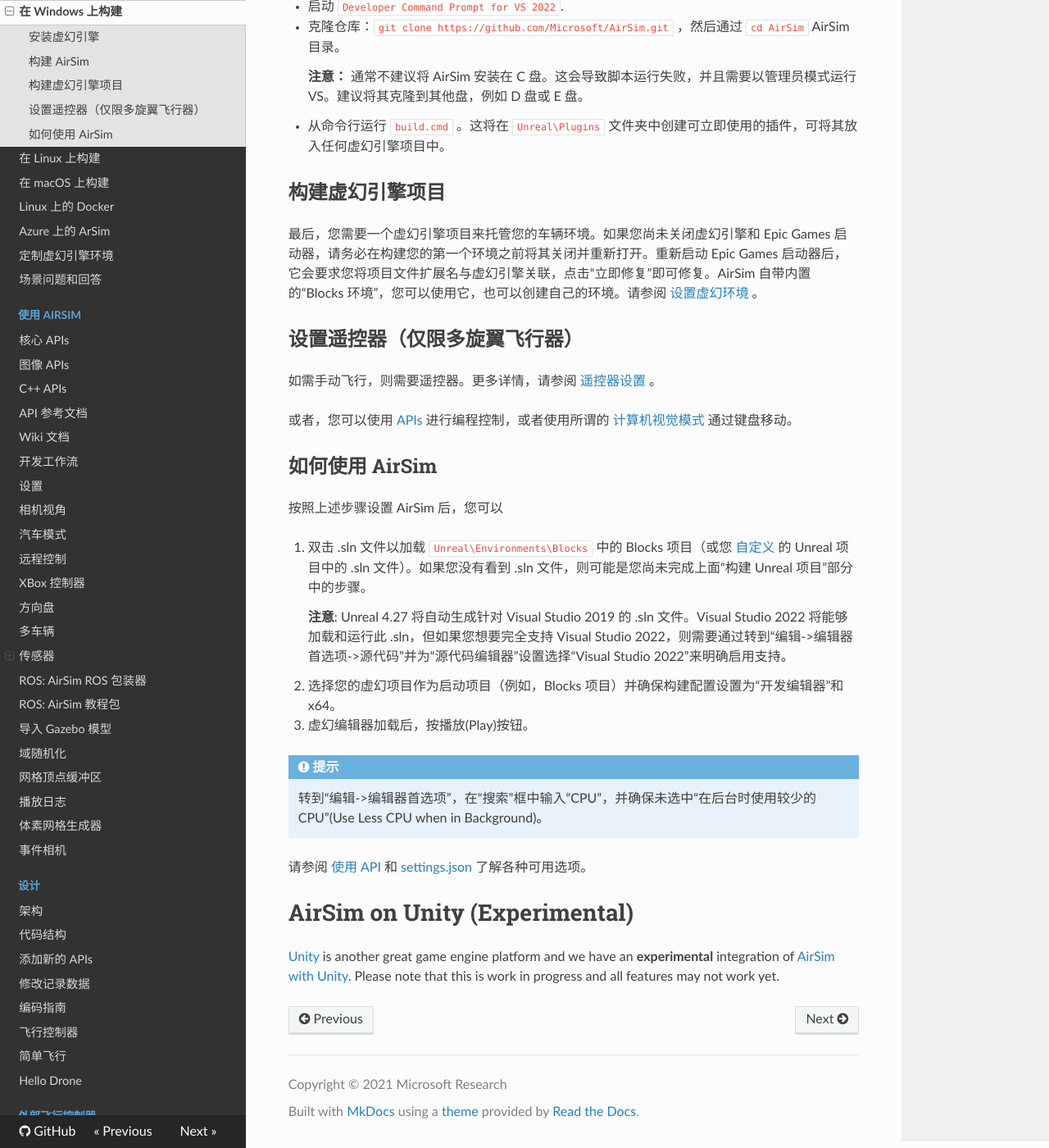
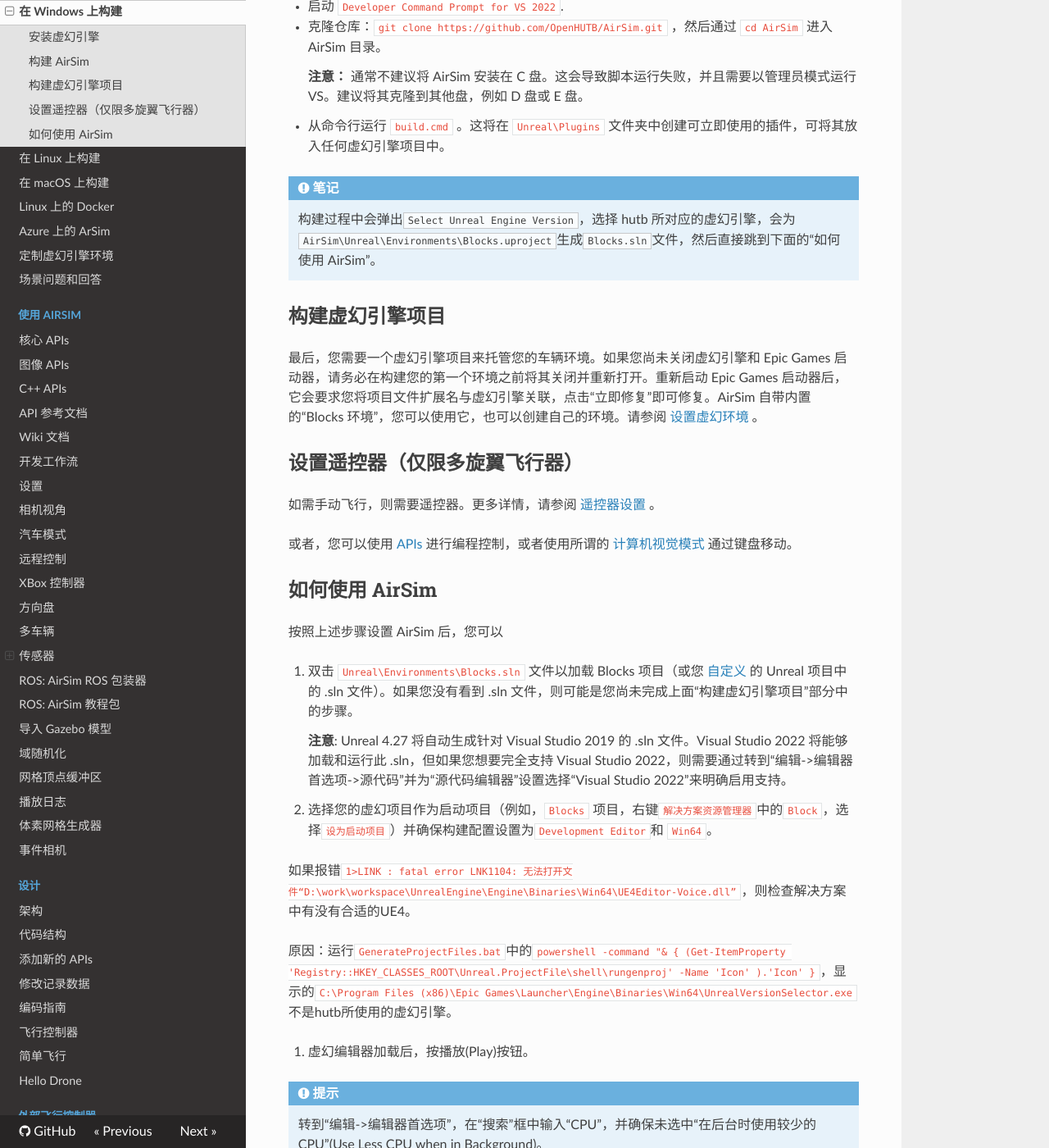
Before and after one commit to nongfu212/air_doc, an MkDocs documentation site: the page built from docs/build_windows.md, in a window 1280 px wide and 1400 px high, scrolled down 1377 px. Shown: the whole window at 82% size. Built offline with MkDocs 1.6.1, drawn with Linux system fonts in a browser that asks for light colours; nearby versions of some CDN libraries; some of the changed text lies outside the part shown.

Commit message:
构建项目

```diff
--- a/docs/build_windows.md
+++ b/docs/build_windows.md
@@ -14,11 +14,16 @@
 ## 构建 AirSim
 * 安装 Visual Studio 2022。**确保**选择使用 **C++ 和 Windows 10 SDK 10.0.19041 进行桌面开发**（默认选择），并在安装 VS 2022 时在“单个组件”选项卡下选择最新的 .NET Framework SDK。
 * 启动 `Developer Command Prompt for VS 2022`.
-* 克隆仓库：`git clone https://github.com/Microsoft/AirSim.git` ，然后通过 `cd AirSim` AirSim 目录。
+* 克隆仓库：`git clone https://github.com/OpenHUTB/AirSim.git` ，然后通过 `cd AirSim` 进入 AirSim 目录。
 
     **注意：** 通常不建议将 AirSim 安装在 C 盘。这会导致脚本运行失败，并且需要以管理员模式运行 VS。建议将其克隆到其他盘，例如 D 盘或 E 盘。
 
 * 从命令行运行 `build.cmd` 。这将在 `Unreal\Plugins` 文件夹中创建可立即使用的插件，可将其放入任何虚幻引擎项目中。
+
+
+!!! 笔记
+    构建过程中会弹出`Select Unreal Engine Version`，选择 hutb 所对应的虚幻引擎，会为`AirSim\Unreal\Environments\Blocks.uproject`生成`Blocks.sln`文件，然后直接跳到下面的“如何使用 AirSim”。
+
 
 ## 构建虚幻引擎项目
 
@@ -36,11 +41,15 @@
 
 按照上述步骤设置 AirSim 后，您可以
 
-1. 双击 .sln 文件以加载 `Unreal\Environments\Blocks` 中的 Blocks 项目（或您 [自定义](unreal_custenv.md) 的 Unreal 项目中的 .sln 文件）。如果您没有看到 .sln 文件，则可能是您尚未完成上面“构建 Unreal 项目”部分中的步骤。
+1. 双击 `Unreal\Environments\Blocks.sln` 文件以加载 Blocks 项目（或您 [自定义](unreal_custenv.md) 的 Unreal 项目中的 .sln 文件）。如果您没有看到 .sln 文件，则可能是您尚未完成上面“构建虚幻引擎项目”部分中的步骤。
 
     **注意**: Unreal 4.27 将自动生成针对 Visual Studio 2019 的 .sln 文件。Visual Studio 2022 将能够加载和运行此 .sln，但如果您想要完全支持 Visual Studio 2022，则需要通过转到“编辑->编辑器首选项->源代码”并为“源代码编辑器”设置选择“Visual Studio 2022”来明确启用支持。
 
-2. 选择您的虚幻项目作为启动项目（例如，Blocks 项目）并确保构建配置设置为“开发编辑器”和 x64。
+2. 选择您的虚幻项目作为启动项目（例如，`Blocks` 项目，右键`解决方案资源管理器`中的`Block`，选择`设为启动项目`）并确保构建配置设置为`Development Editor`和 `Win64`。
+
+如果报错`1>LINK : fatal error LNK1104: 无法打开文件“D:\work\workspace\UnrealEngine\Engine\Binaries\Win64\UE4Editor-Voice.dll”`，则检查解决方案中有没有合适的UE4。
+
+原因：运行`GenerateProjectFiles.bat`中的`powershell -command "& { (Get-ItemProperty 'Registry::HKEY_CLASSES_ROOT\Unreal.ProjectFile\shell\rungenproj' -Name 'Icon' ).'Icon' }`，显示的`C:\Program Files (x86)\Epic Games\Launcher\Engine\Binaries\Win64\UnrealVersionSelector.exe`不是hutb所使用的虚幻引擎。
 
 3. 虚幻编辑器加载后，按播放(Play)按钮。
 
@@ -49,5 +58,6 @@
 
 请参阅 [使用 API](apis.md)  和 [settings.json](settings.md)  了解各种可用选项。
 
-# AirSim on Unity (Experimental)
-[Unity](https://unity3d.com/) is another great game engine platform and we have an **experimental** integration of [AirSim with Unity](Unity.md). Please note that this is work in progress and all features may not work yet.
+# Unity 上的 AirSim (实验性)
+
+[Unity](https://unity3d.com/) 是另一个优秀的游戏引擎平台，我们目前已将 [AirSim 与 Unity](Unity.md)  集成，并进行了**实验性**测试。请注意，该集成工作仍在进行中，部分功能可能尚未完全实现。
```
Also changed, not shown: docs/README.md (+1 -1 lines).
